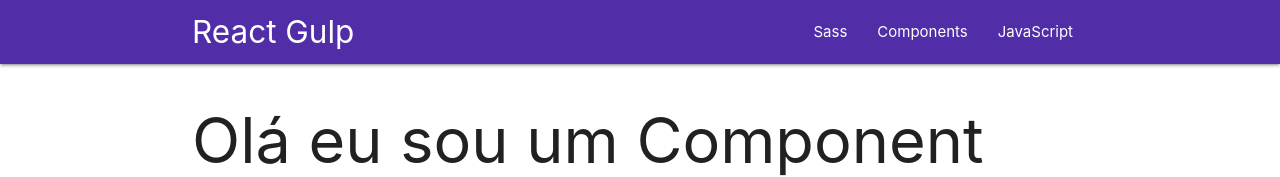
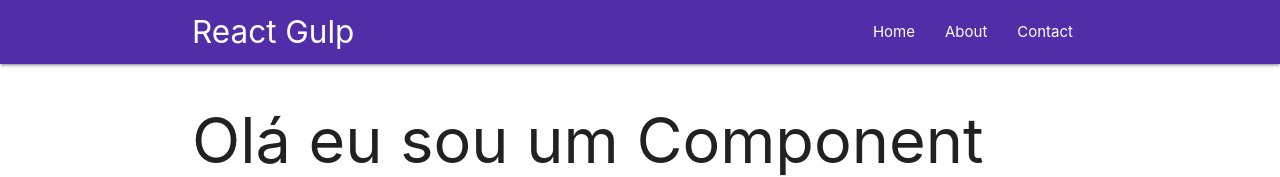
Before and after one commit to rovianvieceli/react_gulp, a React app: page / in a window 1280 px wide. Shown: the top 177 px of the page. Built offline with nearby package versions, Linux system fonts and the light colour scheme.

Commit message:
List link navbar

```diff
--- a/src/components/navbar/index.jsx
+++ b/src/components/navbar/index.jsx
@@ -3,15 +3,23 @@ import React from 'react';
 class Navbar extends React.Component {
     render() {
         const { title, color } = this.props;
+        const menus = [
+            {title: "Home", linkTo: "#home"},
+            {title: "About", linkTo: "#about"},
+            {title: "Contact", linkTo: "#contact"}
+        ];
+
         return (
             <nav>
                 <div className={`nav-wrapper ${color}`}>
                     <div className="container">
                         <a href="#" className="brand-logo">{title}</a>
                         <ul id="nav-mobile" className="right">
-                            <li><a href="sass.html">Sass</a></li>
-                            <li><a href="badges.html">Components</a></li>
-                            <li><a href="collapsible.html">JavaScript</a></li>
+                            {menus.map((menu, index) => (
+                                <li key={index}>
+                                    <a href={menu.linkTo}>{menu.title}</a>
+                                </li>
+                            ))}
                         </ul>
                     </div>
                 </div>
```
